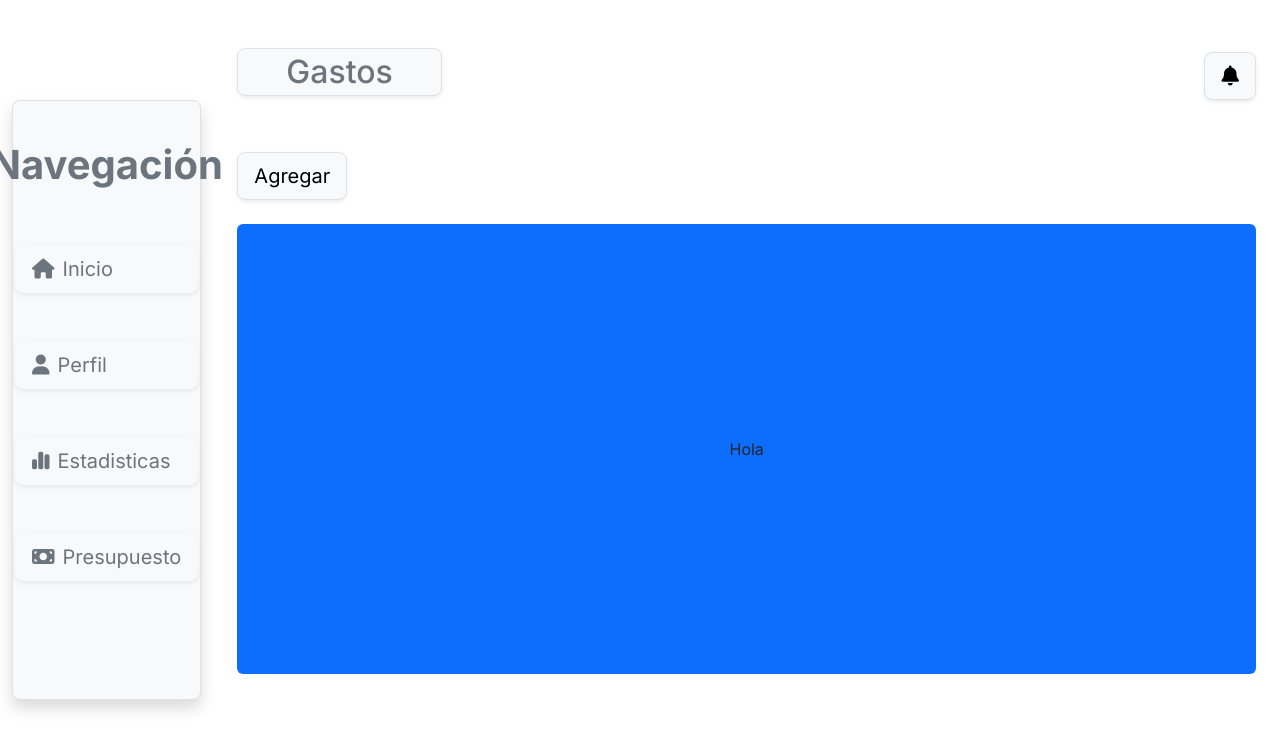
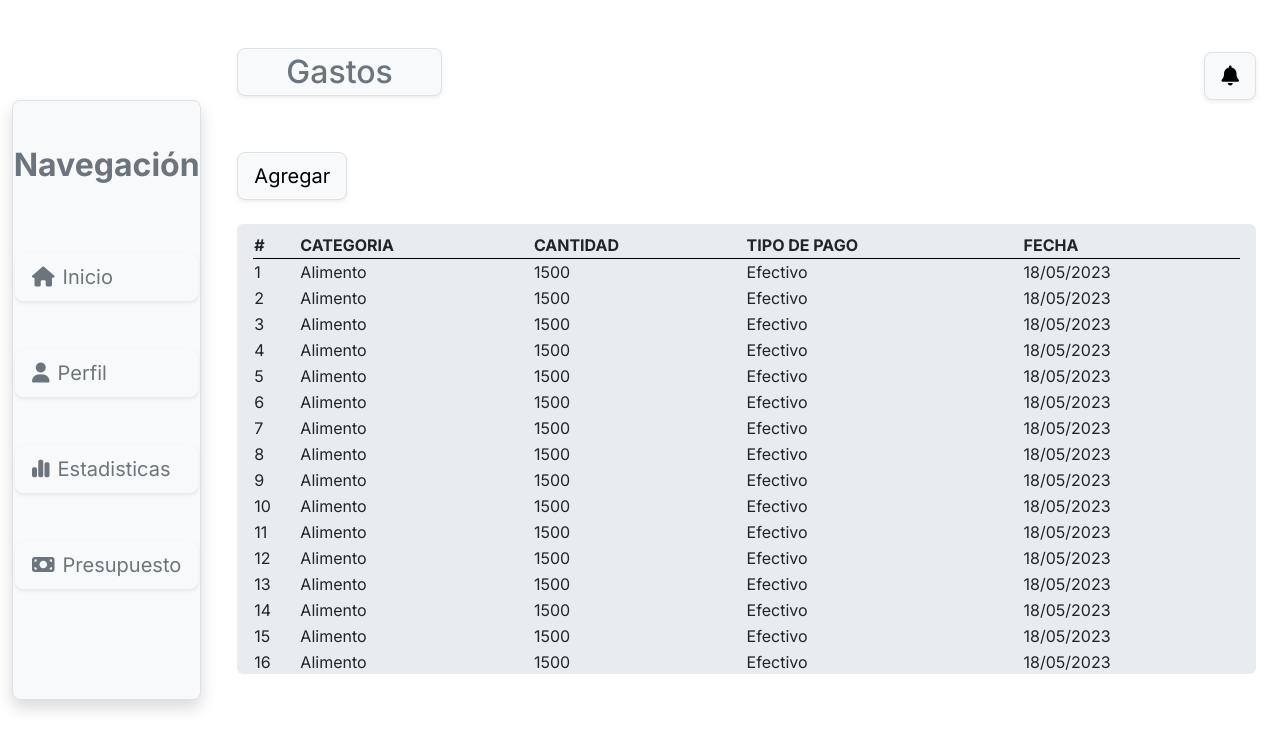
Before and after one commit to Whomy09/forntend-spend-track, a Vue app: page / in a window 1280 px wide. Shown: the top 750 px of the page. Built offline with nearby package versions, Linux system fonts and the light colour scheme.

Commit message:
jesus/creacion de la tabla para la vista principal

```diff
--- /dev/null
+++ b/src/components/CompPrincipal/TablePrincipal.vue
@@ -0,0 +1,137 @@
+<template>
+  <table class="container-fluid">
+    <thead>
+      <tr>
+        <th class="border-bottom border-black">#</th>
+        <th class="border-bottom border-black">CATEGORIA</th>
+        <th class="border-bottom border-black">CANTIDAD</th>
+        <th class="border-bottom border-black">TIPO DE PAGO</th>
+        <th class="border-bottom border-black">FECHA</th>
+      </tr>
+    </thead>
+    <tbody>
+      <tr v-for="(gasto, index) in gastos" :key="index">
+        <td>{{ (index + 1) }}</td>
+        <td>{{ gasto.categoria }}</td>
+        <td>{{ gasto.cantidad }}</td>
+        <td>{{ gasto.tipoDePago }}</td>
+        <td>{{ gasto.fecha }}</td>
+      </tr>
+    </tbody>
+  </table>
+</template>
+
+<script lang="ts" setup>
+interface Gasto {
+  categoria: string
+  cantidad: number
+  fecha: string
+  tipoDePago: string
+}
+const gastos: Array<Gasto> = [
+{
+  categoria: 'Alimento',
+  cantidad: 1500,
+  fecha: '18/05/2023',
+  tipoDePago: 'Efectivo'
+  },
+{
+  categoria: 'Alimento',
+  cantidad: 1500,
+  fecha: '18/05/2023',
+  tipoDePago: 'Efectivo'
+  },
+{
+  categoria: 'Alimento',
+  cantidad: 1500,
+  fecha: '18/05/2023',
+  tipoDePago: 'Efectivo'
+  },
+{
+  categoria: 'Alimento',
+  cantidad: 1500,
+  fecha: '18/05/2023',
+  tipoDePago: 'Efectivo'
+  },
+{
+  categoria: 'Alimento',
+  cantidad: 1500,
+  fecha: '18/05/2023',
+  tipoDePago: 'Efectivo'
+  },
+{
+  categoria: 'Alimento',
+  cantidad: 1500,
+  fecha: '18/05/2023',
+  tipoDePago: 'Efectivo'
+  },
+{
+  categoria: 'Alimento',
+  cantidad: 1500,
+  fecha: '18/05/2023',
+  tipoDePago: 'Efectivo'
+  },
+{
+  categoria: 'Alimento',
+  cantidad: 1500,
+  fecha: '18/05/2023',
+  tipoDePago: 'Efectivo'
+  },
+{
+  categoria: 'Alimento',
+  cantidad: 1500,
+  fecha: '18/05/2023',
+  tipoDePago: 'Efectivo'
+  },
+{
+  categoria: 'Alimento',
+  cantidad: 1500,
+  fecha: '18/05/2023',
+  tipoDePago: 'Efectivo'
+  },
+{
+  categoria: 'Alimento',
+  cantidad: 1500,
+  fecha: '18/05/2023',
+  tipoDePago: 'Efectivo'
+  },
+{
+  categoria: 'Alimento',
+  cantidad: 1500,
+  fecha: '18/05/2023',
+  tipoDePago: 'Efectivo'
+  },
+{
+  categoria: 'Alimento',
+  cantidad: 1500,
+  fecha: '18/05/2023',
+  tipoDePago: 'Efectivo'
+  },
+{
+  categoria: 'Alimento',
+  cantidad: 1500,
+  fecha: '18/05/2023',
+  tipoDePago: 'Efectivo'
+  },
+{
+  categoria: 'Alimento',
+  cantidad: 1500,
+  fecha: '18/05/2023',
+  tipoDePago: 'Efectivo'
+  },
+{
+  categoria: 'Alimento',
+  cantidad: 1500,
+  fecha: '18/05/2023',
+  tipoDePago: 'Efectivo'
+  },
+{
+  categoria: 'Alimento',
+  cantidad: 1500,
+  fecha: '18/05/2023',
+  tipoDePago: 'Efectivo'
+  },
+]
+</script>
+
+<style scoped></style>
--- a/src/components/Navegation/NavegationBar.vue
+++ b/src/components/Navegation/NavegationBar.vue
@@ -2,7 +2,7 @@
   <div
   class="d-flex flex-column align-items-center bg-light h-75 my-4 rounded-3 p-3 shadow border border-1"
   >
-    <h1 class="display-6 text-secondary fw-bold mt-4">Navegación</h1>
+    <p class="fs-2 text-secondary fw-bold mt-4">Navegación</p>
     <div class="d-flex flex-column mt-5 gap-5">
       <NavegationButton icono="fa-solid fa-house" content="Inicio"/>
       <NavegationButton icono="fa-solid fa-user" content="Perfil"/>
--- a/src/views/PrincipalView/PrincipalView.vue
+++ b/src/views/PrincipalView/PrincipalView.vue
@@ -1,20 +1,28 @@
 <template>
   <div class="container h-100">
     <div class="row">
-      <Header title="Gastos"/>
+      <Header title="Gastos" />
     </div>
     <div class="mt-5 h-75">
       <button class="btn btn-light btn-lg border border-1 shadow-sm">Agregar</button>
-      <div class="d-flex justify-content-center align-items-center bg-primary mt-4 h-75 rounded-2">
-        Hola
+      <div
+        class="bg-body-secondary mt-4 h-75 rounded-2 pt-2 px-3"
+        id="contenedor-tabla"
+      >
+      <!-- Despues de 17 datos se coloca mas grande -->
+        <TablePrincipal/>
       </div>
     </div>
   </div>
 </template>
 
 <script lang="ts" setup>
-import Header from '@/components/Header.vue';
+import Header from '@/components/Header.vue'
+import TablePrincipal from '@/components/CompPrincipal/TablePrincipal.vue';
 </script>
 
 <style scoped>
+#contenedor-tabla {
+  overflow-y: scroll;
+}
 </style>
```
